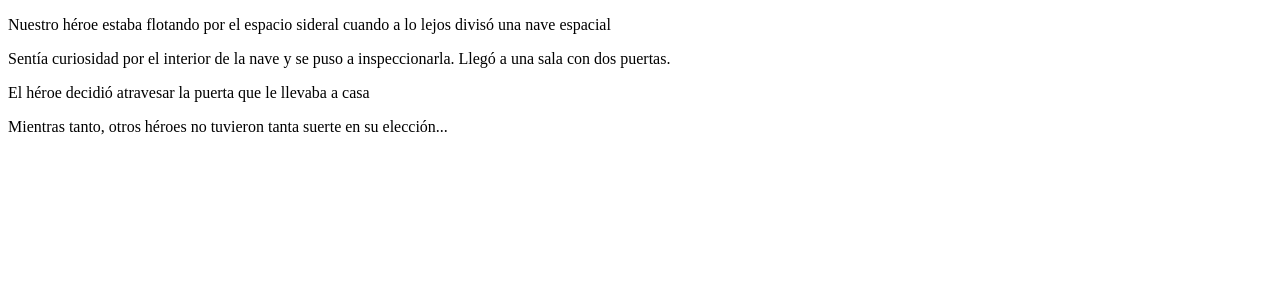
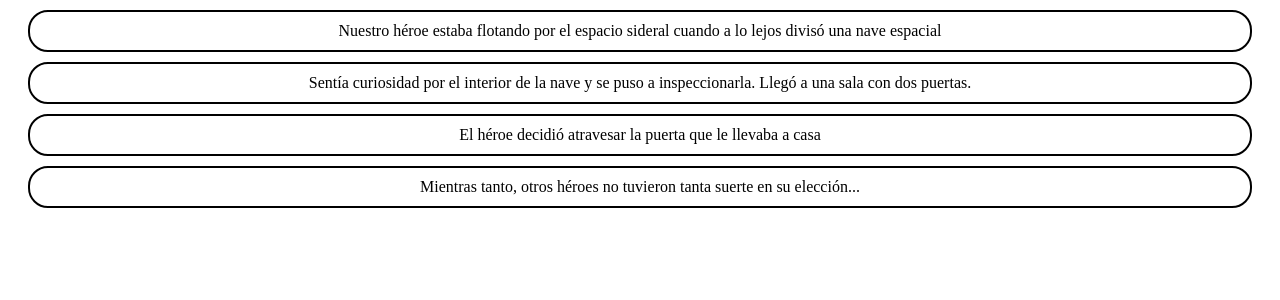
Before and after one commit to BoccoSantiago/Sprint-6-React-1, a React (Create React App) app in the folder sprint6/: page / in a window 1280 px wide. Shown: the top 300 px of the page. Built offline with nearby package versions, Linux system fonts and the light colour scheme.

Commit message:
Ejercicio 3
Estilos con Style-components

```diff
--- a/sprint6/package.json
+++ b/sprint6/package.json
@@ -9,6 +9,7 @@
     "react": "^18.2.0",
     "react-dom": "^18.2.0",
     "react-scripts": "5.0.1",
+    "styled-components": "^5.3.5",
     "web-vitals": "^2.1.4"
   },
   "scripts": {
--- a/sprint6/src/components/escena/Escena.js
+++ b/sprint6/src/components/escena/Escena.js
@@ -1,5 +1,6 @@
 import React from "react";
 import frases from "./Frases";
+import {Border} from "./styled"
 
 function Escena(){
     return (
@@ -8,7 +9,7 @@ function Escena(){
             frases.map(frase => {
                 return(
                     <div key={frase.id}>
-                     <p> {frase.text}</p>
+                    <Border>{frase.text}</Border>
                     </div>
                 )
             })
--- /dev/null
+++ b/sprint6/src/components/escena/styled.js
@@ -0,0 +1,12 @@
+import styled from 'styled-components'
+
+export const Border = styled.p`
+    border: 2px solid black;
+    border-radius: 20px;
+    width: 95%;
+    text-align: center;
+    height: auto;
+    padding: 10px;
+    margin: auto;
+    margin-top: 10px;
+    `
```
Also changed, not shown: sprint6/src/App.js (+4 -3 lines), 1 other file (tests, documents, lock files or other folders).
